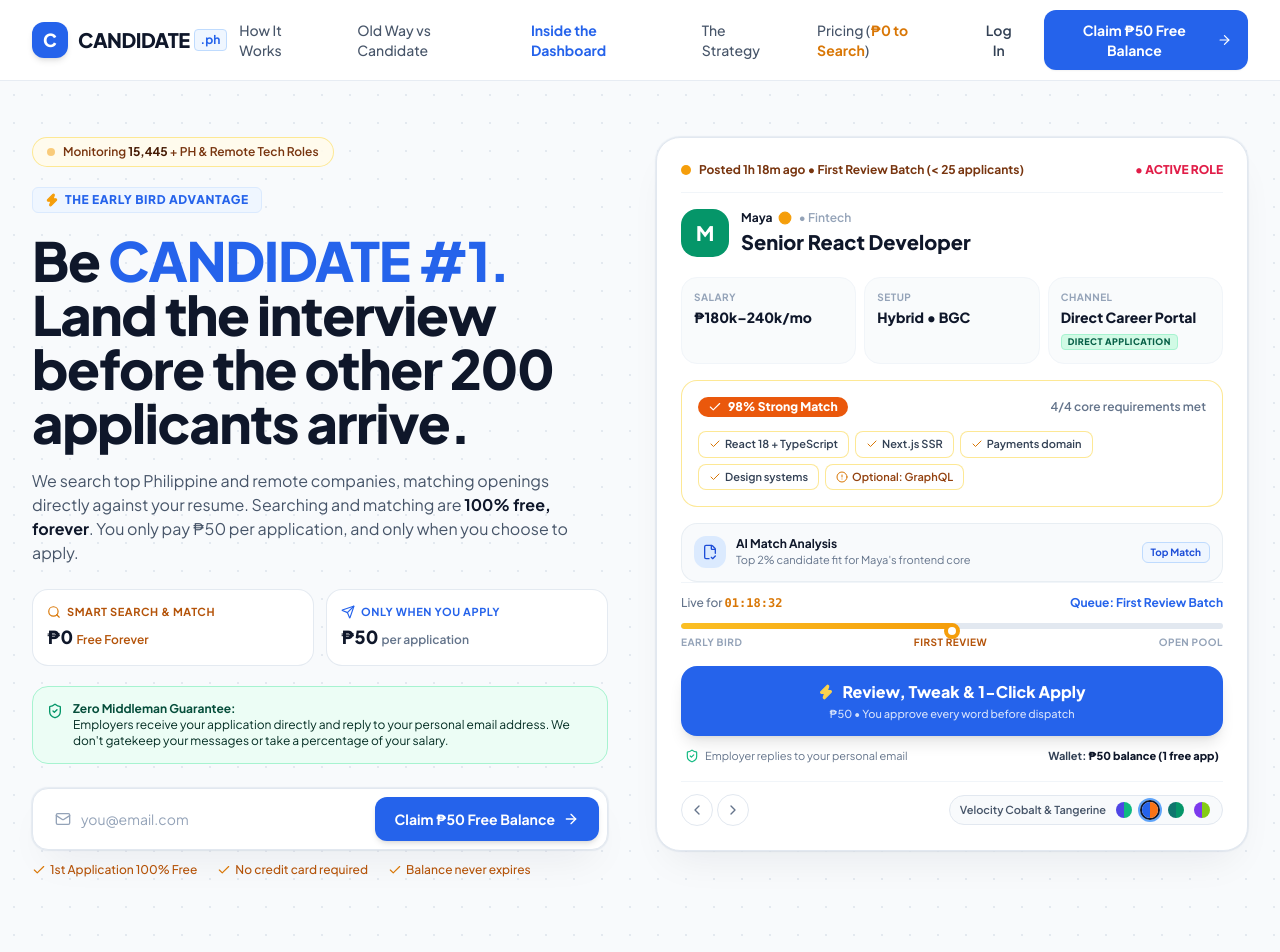
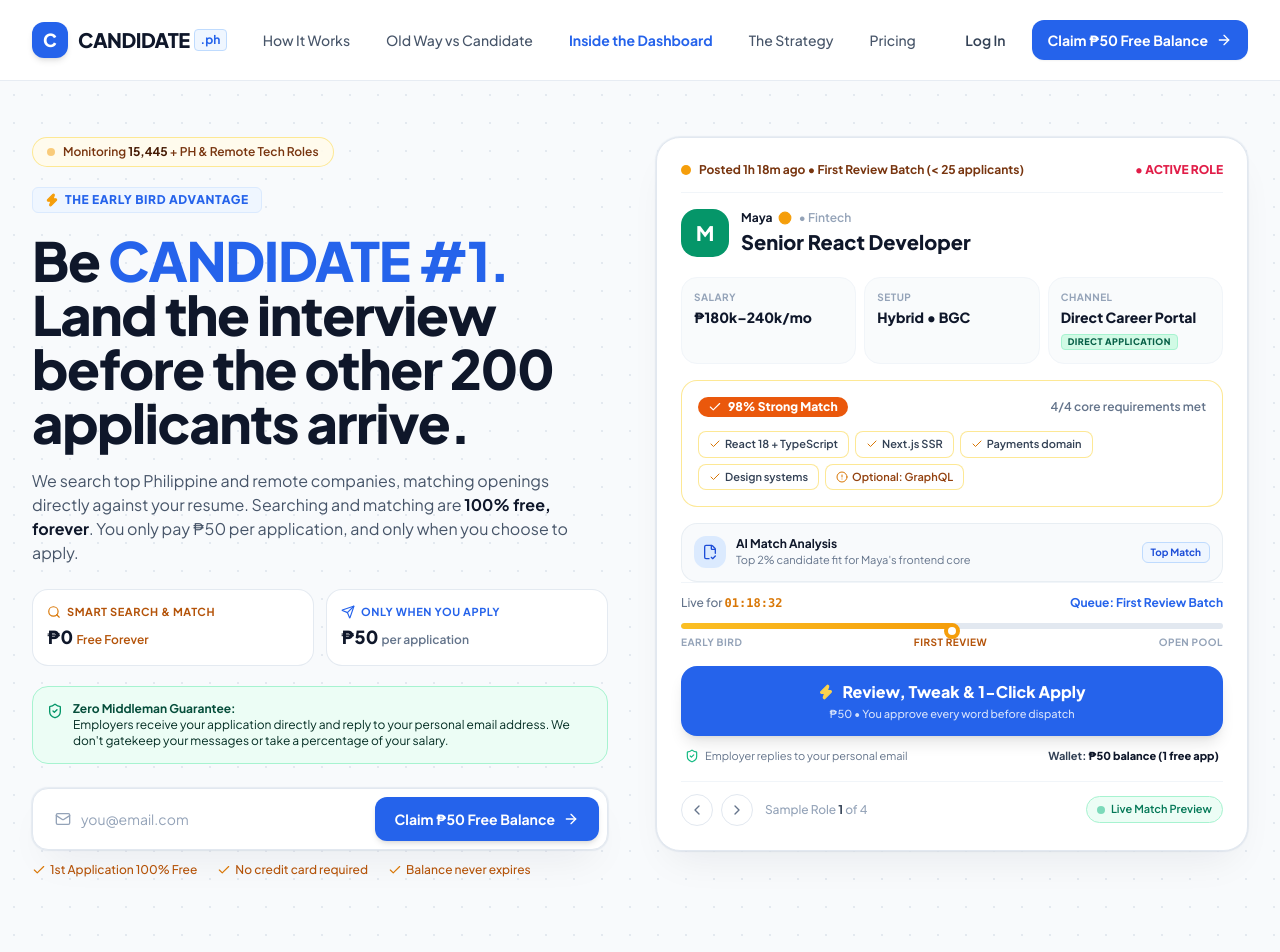
Before and after one commit to nicasiotuason/candidate-ph, a React (Vite) app: page / in a window 1280 px wide. Shown: the top 952 px of the page. Built offline with nearby package versions, Linux system fonts and the light colour scheme.

Commit message:
fix(ux): responsive navbar, mobile menu drawer, clean ATS/scraping terms, and pricing math

```diff
--- a/index.html
+++ b/index.html
@@ -5,7 +5,7 @@
     <link rel="icon" type="image/svg+xml" href="/favicon.svg" />
     <meta name="viewport" content="width=device-width, initial-scale=1.0" />
     <title>CANDIDATE.ph | Be Candidate #1 — High-Speed Job Matching Platform</title>
-    <meta name="description" content="Candidate.ph scans Philippine & remote tech jobs 24/7, matches your qualifications, and lets you Quick Apply with ATS autofill." />
+    <meta name="description" content="CANDIDATE.ph matches Philippine corporate, tech, and remote opportunities directly with your resume. Free to search, apply in 1 click directly to hiring teams." />
     <link rel="preconnect" href="https://fonts.googleapis.com" />
     <link rel="preconnect" href="https://fonts.gstatic.com" crossorigin />
     <link href="https://fonts.googleapis.com/css2?family=Plus+Jakarta+Sans:wght@300;400;500;600;700;800;900&display=swap" rel="stylesheet" />
--- a/src/components/JobCard.jsx
+++ b/src/components/JobCard.jsx
@@ -193,7 +193,7 @@ export default function JobCard({
         {isApplied ? (
           <div className="w-full py-3 px-4 bg-emerald-50 border border-emerald-200 rounded-2xl flex items-center justify-center gap-2 text-emerald-700 font-bold text-sm">
             <CheckCircle2 className="w-4 h-4 text-emerald-600" />
-            <span>Applied • Sent to ATS</span>
+            <span>Applied • Delivered Directly</span>
           </div>
         ) : (
           <button
--- a/src/components/Navbar.jsx
+++ b/src/components/Navbar.jsx
@@ -1,7 +1,8 @@
-import React from 'react';
-import { Wallet, Plus, LogOut, ArrowRight, User, LayoutDashboard, Sparkles, ArrowLeft } from 'lucide-react';
+import React, { useState } from 'react';
+import { Wallet, Plus, LogOut, ArrowRight, User, LayoutDashboard, Sparkles, ArrowLeft, Menu, X } from 'lucide-react';
 
 export default function Navbar({ currentView, setCurrentView, user, onOpenTopUp, onLogout }) {
+  const [mobileMenuOpen, setMobileMenuOpen] = useState(false);
   const isLanding = currentView === 'landing';
   const isAuth = currentView === 'auth';
   const isOnboarding = currentView === 'onboarding';
@@ -14,8 +15,11 @@ export default function Navbar({ currentView, setCurrentView, user, onOpenTopUp,
 
           {/* Brand Wordmark */}
           <button
-            onClick={() => setCurrentView('landing')}
-            className="flex items-center gap-2.5 group text-left cursor-pointer"
+            onClick={() => {
+              setCurrentView('landing');
+              setMobileMenuOpen(false);
+            }}
+            className="flex items-center gap-2.5 group text-left cursor-pointer shrink-0"
           >
             <div className="w-9 h-9 rounded-xl bg-blue-600 flex items-center justify-center text-white shadow-md group-hover:scale-105 transition-transform">
               <span className="font-black text-lg">C</span>
@@ -31,52 +35,62 @@ export default function Navbar({ currentView, setCurrentView, user, onOpenTopUp,
           {/* 1. PUBLIC LANDING PAGE NAVIGATION (Only shown to public visitors) */}
           {isLanding && (
             <>
-              <nav className="hidden md:flex items-center space-x-1 lg:space-x-3 text-sm font-medium text-slate-600">
+              {/* Desktop Nav - only visible at lg and up to prevent any wrapping */}
+              <nav className="hidden lg:flex items-center space-x-1 xl:space-x-3 text-sm font-medium text-slate-600">
                 <a
                   href="#how-it-works"
-                  className="px-3 py-2 rounded-lg hover:text-slate-900 hover:bg-slate-50 transition-colors"
+                  className="px-3 py-2 rounded-lg hover:text-slate-900 hover:bg-slate-50 transition-colors whitespace-nowrap"
                 >
                   How It Works
                 </a>
                 <a
                   href="#comparison"
-                  className="px-3 py-2 rounded-lg hover:text-slate-900 hover:bg-slate-50 transition-colors"
+                  className="px-3 py-2 rounded-lg hover:text-slate-900 hover:bg-slate-50 transition-colors whitespace-nowrap"
                 >
                   Old Way vs Candidate
                 </a>
                 <a
                   href="#dashboard-preview"
-                  className="px-3 py-2 rounded-lg text-blue-600 font-bold hover:bg-blue-50 transition-colors"
+                  className="px-3 py-2 rounded-lg text-blue-600 font-bold hover:bg-blue-50 transition-colors whitespace-nowrap"
                 >
                   Inside the Dashboard
                 </a>
                 <a
                   href="#the-science"
-                  className="px-3 py-2 rounded-lg hover:text-slate-900 hover:bg-slate-50 transition-colors"
+                  className="px-3 py-2 rounded-lg hover:text-slate-900 hover:bg-slate-50 transition-colors whitespace-nowrap"
                 >
                   The Strategy
                 </a>
                 <a
                   href="#pricing"
-                  className="px-3 py-2 rounded-lg hover:text-slate-900 hover:bg-slate-50 transition-colors"
+                  className="px-3 py-2 rounded-lg hover:text-slate-900 hover:bg-slate-50 transition-colors whitespace-nowrap"
                 >
-                  Pricing (<span className="text-amber-600 font-bold">₱0 to Search</span>)
+                  Pricing
                 </a>
               </nav>
 
-              <div className="flex items-center space-x-3">
+              <div className="flex items-center space-x-2 sm:space-x-3 shrink-0">
                 <button
                   onClick={() => setCurrentView('auth')}
-                  className="px-3.5 py-2 text-sm font-semibold text-slate-700 hover:text-slate-900 rounded-lg hover:bg-slate-100 transition-colors cursor-pointer"
+                  className="px-3 sm:px-3.5 py-2 text-xs sm:text-sm font-semibold text-slate-700 hover:text-slate-900 rounded-lg hover:bg-slate-100 transition-colors cursor-pointer whitespace-nowrap"
                 >
                   Log In
                 </button>
                 <button
                   onClick={() => setCurrentView('auth')}
-                  className="inline-flex items-center gap-2 px-4 py-2.5 text-sm font-bold text-white bg-blue-600 hover:bg-blue-700 active:scale-95 rounded-xl shadow-sm transition-all cursor-pointer"
+                  className="inline-flex items-center gap-1.5 sm:gap-2 px-3 sm:px-4 py-2 sm:py-2.5 text-xs sm:text-sm font-bold text-white bg-blue-600 hover:bg-blue-700 active:scale-95 rounded-xl shadow-sm transition-all cursor-pointer whitespace-nowrap"
                 >
                   <span>Claim ₱50 Free Balance</span>
-                  <ArrowRight className="w-4 h-4" />
+                  <ArrowRight className="w-3.5 h-3.5 sm:w-4 sm:h-4 shrink-0" />
+                </button>
+
+                {/* Mobile Menu Hamburger (visible below lg) */}
+                <button
+                  onClick={() => setMobileMenuOpen(!mobileMenuOpen)}
+                  className="p-2 rounded-xl text-slate-600 hover:text-slate-900 hover:bg-slate-100 transition-colors lg:hidden"
+                  aria-label="Toggle Navigation Menu"
+                >
+                  {mobileMenuOpen ? <X className="w-5 h-5" /> : <Menu className="w-5 h-5" />}
                 </button>
               </div>
             </>
@@ -159,6 +173,49 @@ export default function Navbar({ currentView, setCurrentView, user, onOpenTopUp,
         </div>
       </div>
 
+      {/* Mobile Drawer Menu on Landing Page */}
+      {isLanding && mobileMenuOpen && (
+        <div className="lg:hidden bg-white border-b border-slate-200 px-4 pt-2 pb-5 space-y-2 shadow-lg animate-in slide-in-from-top-2 duration-150">
+          <nav className="flex flex-col space-y-1 text-sm font-semibold text-slate-700">
+            <a
+              href="#how-it-works"
+              onClick={() => setMobileMenuOpen(false)}
+              className="px-3 py-2.5 rounded-xl hover:bg-slate-50 transition-colors"
+            >
+              How It Works
+            </a>
+            <a
+              href="#comparison"
+              onClick={() => setMobileMenuOpen(false)}
+              className="px-3 py-2.5 rounded-xl hover:bg-slate-50 transition-colors"
+            >
+              Old Way vs Candidate
+            </a>
+            <a
+              href="#dashboard-preview"
+              onClick={() => setMobileMenuOpen(false)}
+              className="px-3 py-2.5 rounded-xl text-blue-600 font-bold hover:bg-blue-50 transition-colors"
+            >
+              Inside the Dashboard
+            </a>
+            <a
+              href="#the-science"
+              onClick={() => setMobileMenuOpen(false)}
+              className="px-3 py-2.5 rounded-xl hover:bg-slate-50 transition-colors"
+            >
+              The Strategy
+            </a>
+            <a
+              href="#pricing"
+              onClick={() => setMobileMenuOpen(false)}
+              className="px-3 py-2.5 rounded-xl hover:bg-slate-50 transition-colors"
+            >
+              Pricing (₱0 to Search)
+            </a>
+          </nav>
+        </div>
+      )}
+
     </header>
   );
 }
--- a/src/components/ReviewSignOffModal.jsx
+++ b/src/components/ReviewSignOffModal.jsx
@@ -146,7 +146,7 @@ export default function ReviewSignOffModal({
             <div>
               <h3 className="text-sm font-extrabold text-slate-900 flex items-center gap-2">
                 <Eye className="w-4 h-4 text-blue-600" />
-                <span>What is going to be sent to {job.company} ATS</span>
+                <span>What is going to be sent to {job.company}</span>
               </h3>
               <p className="text-[11px] text-slate-500">
                 {isTweaking ? 'Edit your application details below, then click "One Last Look".' : 'Verify your details below before signing off.'}
--- a/src/pages/AuthPage.jsx
+++ b/src/pages/AuthPage.jsx
@@ -48,8 +48,8 @@ export default function AuthPage({ onLoginSuccess, onStartOnboarding }) {
           </h2>
           <p className="text-xs text-slate-500 mt-1">
             {isSignUp
-              ? 'Create an account to scan 15,443+ tech roles and get AI-matched.'
-              : 'Log in to your dashboard and review active ATS matches.'}
+              ? 'Create an account to search 15,443+ professional roles and get matched.'
+              : 'Log in to your dashboard and review active matched roles.'}
           </p>
         </div>
 
--- a/src/pages/LandingPage.jsx
+++ b/src/pages/LandingPage.jsx
@@ -491,63 +491,32 @@ export default function LandingPage({
                   </span>
                 </div>
 
-                {/* Bottom Controls & Theme Switcher */}
+                {/* Bottom Sample Match Controls */}
                 <div className="mt-4 pt-3 border-t border-slate-100 flex items-center justify-between gap-2">
-                  <div className="flex items-center gap-1">
-                    <button onClick={prevJob} aria-label="Previous job" className="w-8 h-8 rounded-full border border-slate-200 text-slate-500 hover:text-slate-900 hover:bg-slate-50 flex items-center justify-center transition-colors">
+                  <div className="flex items-center gap-2">
+                    <button
+                      onClick={prevJob}
+                      aria-label="Previous job"
+                      className="w-8 h-8 rounded-full border border-slate-200 text-slate-500 hover:text-slate-900 hover:bg-slate-50 flex items-center justify-center transition-colors cursor-pointer"
+                    >
                       <ChevronLeft className="w-4 h-4" />
                     </button>
-                    <button onClick={nextJob} aria-label="Next job" className="w-8 h-8 rounded-full border border-slate-200 text-slate-500 hover:text-slate-900 hover:bg-slate-50 flex items-center justify-center transition-colors">
+                    <button
+                      onClick={nextJob}
+                      aria-label="Next job"
+                      className="w-8 h-8 rounded-full border border-slate-200 text-slate-500 hover:text-slate-900 hover:bg-slate-50 flex items-center justify-center transition-colors cursor-pointer"
+                    >
                       <ChevronRight className="w-4 h-4" />
                     </button>
+                    <span className="text-xs text-slate-400 font-medium pl-1">
+                      Sample Role <strong className="text-slate-700 font-bold">{currentJobIdx + 1}</strong> of {LIVE_HERO_JOBS.length}
+                    </span>
                   </div>
 
-                  {/* Theme Switcher */}
-                  <div className="flex items-center gap-2 bg-slate-50 px-2.5 py-1 rounded-full border border-slate-200 text-xs">
-                    <span className="text-[11px] font-semibold text-slate-600 hidden sm:inline">
-                      {THEMES[activeThemeKey]?.name}
-                    </span>
-
-                    <div className="flex items-center gap-1.5">
-                      <button
-                        onClick={() => applyTheme('indigo-mint')}
-                        aria-label="Indigo & Mint"
-                        className={`w-5 h-5 rounded-full border-2 hover:scale-110 flex overflow-hidden cursor-pointer transition-all ${activeThemeKey === 'indigo-mint' ? 'border-slate-900 ring-2 ring-blue-400' : 'border-transparent'}`}
-                        title="Indigo & Mint"
-                      >
-                        <span className="w-1/2 h-full bg-[#4F46E5]"></span>
-                        <span className="w-1/2 h-full bg-[#10B981]"></span>
-                      </button>
-                      <button
-                        onClick={() => applyTheme('cobalt-tangerine')}
-                        aria-label="Cobalt & Tangerine"
-                        className={`w-5 h-5 rounded-full border-2 hover:scale-110 flex overflow-hidden cursor-pointer transition-all ${activeThemeKey === 'cobalt-tangerine' ? 'border-slate-900 ring-2 ring-blue-400' : 'border-transparent'}`}
-                        title="Cobalt & Tangerine"
-                      >
-                        <span className="w-1/2 h-full bg-[#2563EB]"></span>
-                        <span className="w-1/2 h-full bg-[#F97316]"></span>
-                      </button>
-                      <button
-                        onClick={() => applyTheme('teal-emerald')}
-                        aria-label="Teal & Emerald"
-                        className={`w-5 h-5 rounded-full border-2 hover:scale-110 flex overflow-hidden cursor-pointer transition-all ${activeThemeKey === 'teal-emerald' ? 'border-slate-900 ring-2 ring-blue-400' : 'border-transparent'}`}
-                        title="Teal & Emerald"
-                      >
-                        <span className="w-1/2 h-full bg-[#0F766E]"></span>
-                        <span className="w-1/2 h-full bg-[#059669]"></span>
-                      </button>
-                      <button
-                        onClick={() => applyTheme('violet-lime')}
-                        aria-label="Violet & Lime"
-                        className={`w-5 h-5 rounded-full border-2 hover:scale-110 flex overflow-hidden cursor-pointer transition-all ${activeThemeKey === 'violet-lime' ? 'border-slate-900 ring-2 ring-blue-400' : 'border-transparent'}`}
-                        title="Violet & Lime"
-                      >
-                        <span className="w-1/2 h-full bg-[#7C3AED]"></span>
-                        <span className="w-1/2 h-full bg-[#84CC16]"></span>
-                      </button>
-                    </div>
-                  </div>
-
+                  <span className="text-[11px] font-semibold text-emerald-700 bg-emerald-50 px-2.5 py-1 rounded-full border border-emerald-200 flex items-center gap-1.5">
+                    <span className="w-2 h-2 rounded-full bg-emerald-500 animate-pulse"></span>
+                    <span>Live Match Preview</span>
+                  </span>
                 </div>
 
               </div>
@@ -1215,7 +1184,7 @@ export default function LandingPage({
                   </li>
                   <li className="flex items-center gap-2">
                     <Check className="w-4 h-4 text-emerald-600" />
-                    <span>Instant Early Bird notifications</span>
+                    <span>In-place resume tailoring & review</span>
                   </li>
                   <li className="flex items-center gap-2">
                     <Check className="w-4 h-4 text-emerald-600" />
@@ -1251,7 +1220,7 @@ export default function LandingPage({
                     <span className="text-4xl font-extrabold text-slate-900">₱1,000</span>
                     <span className="text-slate-500 font-medium text-sm">one-time</span>
                   </div>
-                  <p className="text-xs text-theme-secondary font-semibold mt-1">₱41.60 per application (Includes 4 Free Applications)</p>
+                  <p className="text-xs text-theme-secondary font-semibold mt-1">₱41.67 per application (Includes 4 Free Applications)</p>
                 </div>
 
                 <div className="pt-4 pb-2 border-y border-slate-100">
@@ -1269,7 +1238,7 @@ export default function LandingPage({
                   </li>
                   <li className="flex items-center gap-2">
                     <Check className="w-4 h-4 text-emerald-600" />
-                    <span>Priority matching queue</span>
+                    <span>In-place resume tailoring before every send</span>
                   </li>
                   <li className="flex items-center gap-2 font-bold text-slate-800">
                     <Check className="w-4 h-4 text-emerald-600" />
```
Also changed, not shown: src/pages/DashboardPage.jsx (+5 -5 lines), src/pages/OnboardingPage.jsx (+4 -4 lines).
